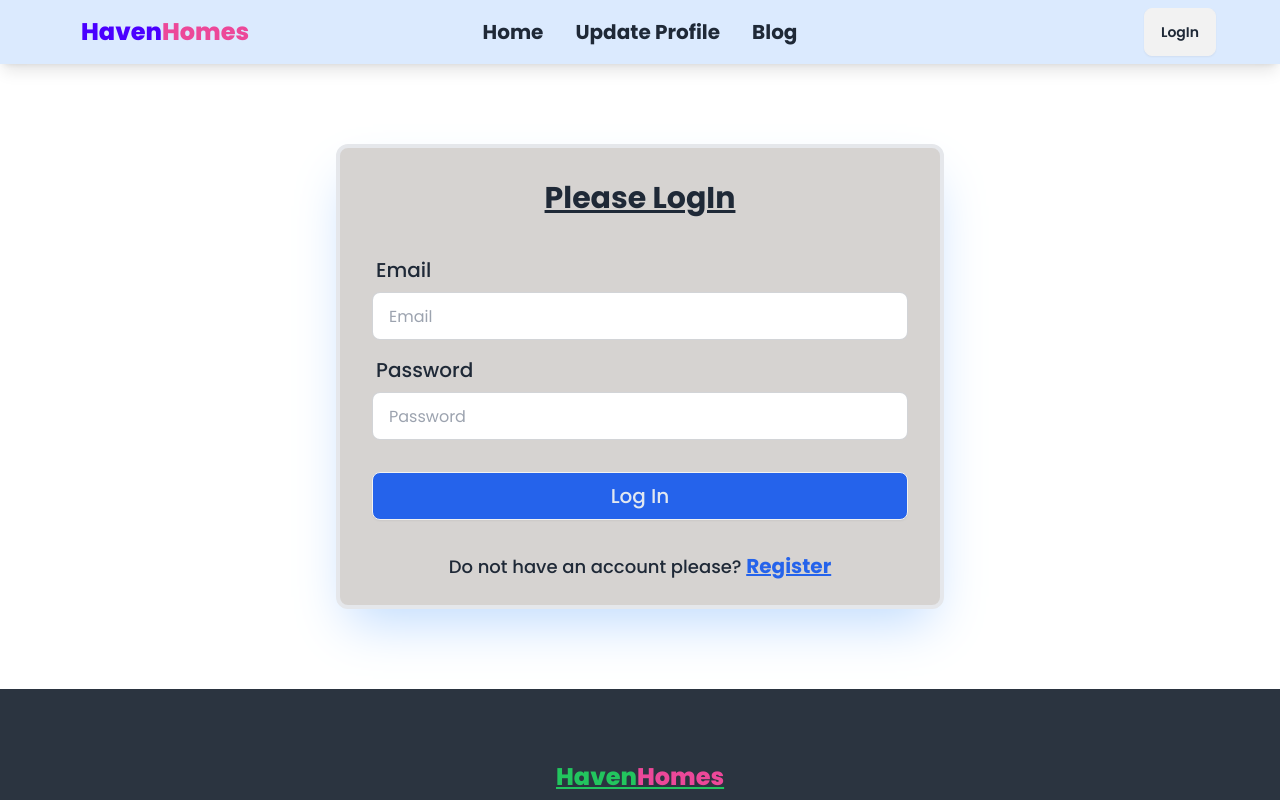
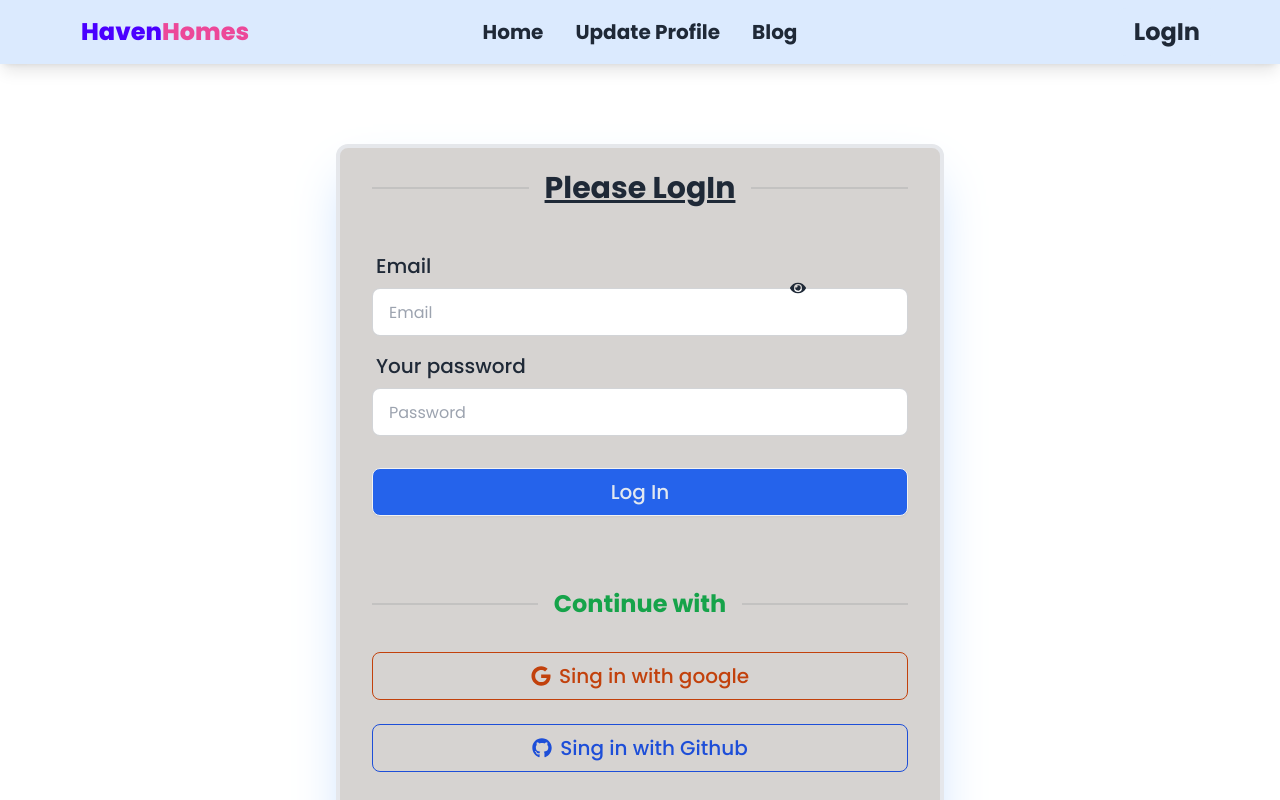
Before and after one commit to AhmedMiraz1/home-haven, a React (Vite) app: page /login in a window 1280 px wide. Shown: the top 800 px of the page. Built offline with nearby package versions, Linux system fonts and the light colour scheme; no server answers.

Commit message:
update profile function added

```diff
--- a/package.json
+++ b/package.json
@@ -17,8 +17,10 @@
     "match-sorter": "^6.3.4",
     "react": "^18.2.0",
     "react-dom": "^18.2.0",
+    "react-hook-form": "^7.51.3",
     "react-icons": "^5.0.1",
     "react-router-dom": "^6.22.3",
+    "react-toastify": "^10.0.5",
     "sort-by": "^1.2.0",
     "swiper": "^11.1.1"
   },
--- a/src/components/Navbar.jsx
+++ b/src/components/Navbar.jsx
@@ -1,9 +1,12 @@
 import { Link, NavLink } from "react-router-dom";
 import 'animate.css';
+import { useContext } from "react";
+import { AuthContext } from "../provider/AuthProvider";
 
 
 
 const Navbar = () => {
+  const {user, logOut} = useContext(AuthContext)
 
     return (
         <div className="navbar bg-blue-100 px-8 md:px-12 lg:px-16 shadow-lg">
@@ -45,8 +48,37 @@ const Navbar = () => {
         </div>
 
         <div className="navbar-end">
+          {
+            user? <div className="dropdown dropdown-end">
+              <label tabIndex={0} className="btn btn-ghost btn-circle avatar ">
+                <div className="w-10 rounded-full">
+                  <img src={user?.photoURl || "https://i.ibb.co/G2TCGVY/mehedi1-Photo-Room-1.png"} alt="Mehedi" />
 
-          <Link to= '/login' className="btn">LogIn</Link>
+                </div>
+              </label>
+              <ul tabIndex={0} className="menu menu-sm dropdown-content mt-3 z-[3]  shadow-base-100 bg-slate-300 rounded-box w-52 border ">
+                <li  className="border px-6 py-2  rounded-xl">
+                 <button className="btn btn-sm btn-ghost  ">{user?.displayName || "User Not found"} </button>
+                </li>
+                <li className="my-4  border px-6 py-2  rounded-xl">
+                  <button className="btn btn-sm btn-ghost  ">
+                    Update profile
+
+                  </button>
+                </li>
+                <li  className="border px-6 py-2 rounded-xl">
+                 <button onClick={logOut}
+                  className="btn btn-sm btn-ghost ">Logout </button>
+                </li>
+
+              </ul>
+
+            </div>
+            :
+            <Link to= '/login' className="btn bg-blue-100 border-none btn-outline text-lg md:text-xl lg:text-2xl md:font-bold">LogIn</Link>
+          }
+
+
         </div>
       </div>
     );
--- /dev/null
+++ b/src/components/PrivateRoute.jsx
@@ -0,0 +1,23 @@
+import { useContext } from "react";
+import { AuthContext } from "../provider/AuthProvider";
+import { Navigate, useLocation } from "react-router-dom";
+
+
+const PrivateRoute = ({children}) => {
+    const {user, loading} =useContext(AuthContext)
+    const location = useLocation()
+
+    if(loading){
+        return <div className="loading loading-spinner loading-lg mt-10"></div>
+    }
+    if(!user){
+        return <Navigate to= "/login" state={location?.pathname || '/'}/>
+    }
+    return (
+        <div>
+            {children}
+        </div>
+    );
+};
+
+export default PrivateRoute;
--- /dev/null
+++ b/src/components/SocialLogin.jsx
@@ -0,0 +1,54 @@
+import { useContext } from "react";
+import { FaGithub, FaGoogle } from "react-icons/fa";
+import { AuthContext } from "../provider/AuthProvider";
+import { useLocation, useNavigate } from "react-router-dom";
+
+const SocialLogin = () => {
+  const { googleLogin, githubLogin } = useContext(AuthContext);
+
+  //navigation
+
+  const navigate = useNavigate()
+  const location = useLocation()
+  const form = location?.state || '/'
+
+  const handelSocialLogin = socialProvider =>{
+    socialProvider()
+    .then(result => {
+        const user =result.user
+        console.log(user);
+        if(user){
+            navigate(form)
+        }
+    })
+  }
+  return (
+    <div>
+      <h1 className="text-center divider text-2xl font-bold text-green-600">Continue with </h1>
+      <div className="flex flex-col">
+        <button
+          onClick={() => handelSocialLogin(googleLogin)}
+          className=" btn btn-outline my-6 text-orange-700 text-xl font-medium"
+        >
+          {" "}
+          <span>
+            <FaGoogle />
+          </span>{" "}
+          Sing in with google
+        </button>
+        <button
+          onClick={() => handelSocialLogin(githubLogin)}
+          className=" btn btn-outline text-xl font-medium text-blue-700"
+        >
+          {" "}
+          <span>
+            <FaGithub />
+          </span>
+          Sing in with Github
+        </button>
+      </div>
+    </div>
+  );
+};
+
+export default SocialLogin;
--- a/src/firebase/firebase.config.js
+++ b/src/firebase/firebase.config.js
@@ -19,4 +19,4 @@ const firebaseConfig = {
 const app = initializeApp(firebaseConfig);
 const auth = getAuth(app);
 
-export default auth
+export default auth ;
--- a/src/pages/Home.jsx
+++ b/src/pages/Home.jsx
@@ -8,7 +8,7 @@ const Home = () => {
 
  const [houses, setHouses]=useState([])
  useEffect(() => {
-    fetch("residential.json")
+    fetch("/residential.json")
       .then((res) => res.json())
       .then((data) => setHouses(data));
   }, []);
--- a/src/pages/Login.jsx
+++ b/src/pages/Login.jsx
@@ -1,36 +1,116 @@
-import { Link } from "react-router-dom";
+import { useContext, useState } from "react";
+import { Link, useLocation, useNavigate } from "react-router-dom";
+import { AuthContext } from "../provider/AuthProvider";
+import { FaEye, FaEyeSlash } from "react-icons/fa";
+import { ToastContainer, toast } from 'react-toastify';
+
+import 'react-toastify/dist/ReactToastify.css';
+import SocialLogin from "../components/SocialLogin";
+
+const Login = () => {
+  const [showPassword, setShowPassword] = useState(false);
+  const [success, setSuccess] = useState("");
+  const [logInError, setLogInError] = useState("");
+  const { singInUser } = useContext(AuthContext);
+
+   //navigation
+
+   const navigate = useNavigate()
+   const location = useLocation()
 
 
-const Login = () => {
+  const handelLogin = (e) => {
+    e.preventDefault();
 
-    const handelLogin = e => {
-        e.preventDefault()
-        console.log(e.currentTarget);
-        const form = new FormData(e.currentTarget)
+    const form = new FormData(e.currentTarget);
+    const email = form.get("email");
+    const password = form.get("password");
     console.log(form);
+    setLogInError("");
+    setSuccess("");
+    singInUser(email, password)
+      .then((result) => {
+        const user = result.user
+        if(user){
+          navigate(location?.state || '/' )
         }
+        setSuccess( 'LogIn successfully',toast("LogIn successfully"),user);
+      })
+      .catch((error) => {
+        console.log(error);
+        setLogInError("Did not match your user ", toast.error("Did not match your user"), error.message);
+      });
+  };
   return (
     <div className="border-4 w-full md:w-3/4 lg:w-1/2 mx-auto my-20 rounded-xl bg-stone-300 shadow-2xl shadow-blue-200 ">
-            <h1 className="text-center text-xl md:text-2xl lg:text-3xl font-bold mt-8 underline">Please LogIn</h1>
+      <h1 className="text-center text-xl md:text-2xl lg:text-3xl font-bold mt-8 underline divider px-8">
+        Please LogIn
+      </h1>
       <form onSubmit={handelLogin} className="card-body ">
         <div className="form-control">
           <label className="label">
             <span className="label-text text-xl font-medium">Email</span>
           </label>
-          <input type="email" name="email" placeholder="Email" className="input input-bordered" required />
+          <input
+            type="email"
+            name="email"
+            placeholder="Email"
+            className="input input-bordered"
+            required
+          />
         </div>
         <div className="form-control">
           <label className="label">
-            <span className="label-text text-xl font-medium">Password</span>
+            <span className="label-text text-xl font-medium">
+              {" "}
+              Your password
+            </span>
           </label>
-          <input type="password" name="password" placeholder="Password" className="input input-bordered" required />
-
+          <input
+            type={showPassword ? "text" : "password"}
+            name="password"
+            placeholder="Password"
+            className="input input-bordered relative"
+            required
+          />
+          <span
+            className="absolute top-[54%] right-[18%] md:right-[23%] md:top-[54%] lg:top-[35%] lg:right-[37%]"
+            onClick={() => setShowPassword(!showPassword)}
+          >
+            {showPassword ? <FaEyeSlash /> : <FaEye />}
+          </span>
         </div>
         <div className="form-control mt-6">
-        <button className="btn bg-blue-600 text-slate-200 font-medium text-xl">Log In</button>
+          <button className="btn bg-blue-600 text-slate-200 font-medium text-xl">
+            Log In
+          </button>
         </div>
+
       </form>
-      <p className="text-center mb-6 text-lg font-medium">Do not have an account please? <Link to='/register' className="text-xl font-bold text-blue-600 btn-link">Register</Link></p>
+     <div className="mb-8 p-8">
+     <SocialLogin/>
+     </div>
+
+      {logInError && (
+        <p className="text-red-500 text-center mb-6 font-medium text-xl">
+          {logInError}
+        </p>
+      )}
+      {success && (
+        <p className="text-green-500 text-center mb-6 font-medium text-xl">
+          {success}
+        </p>
+      )}
+      <p className="text-center mb-6 text-lg font-medium">
+        Do not have an account please?{" "}
+        <Link
+          to="/register"
+          className="text-xl font-bold text-blue-600 btn-link"
+        >
+          Register
+        </Link>
+      </p>
+      <ToastContainer />
     </div>
   );
 };
--- a/src/pages/Register.jsx
+++ b/src/pages/Register.jsx
@@ -1,15 +1,24 @@
 import { useContext, useState } from "react";
-import { Link } from "react-router-dom";
+import { Link,  useNavigate } from "react-router-dom";
 import { AuthContext } from "../provider/AuthProvider";
 import { FaEye, FaEyeSlash } from "react-icons/fa";
+import { ToastContainer, toast } from "react-toastify";
+
+import "react-toastify/dist/ReactToastify.css";
 
 const Register = () => {
   const [registerError, setRegisterError] = useState("");
   const [success, setSuccess] = useState("");
   const [showPassword, setShowPassword] = useState(false);
-  const { createUser } = useContext(AuthContext);
+  const { createUser, updateUserProfile } = useContext(AuthContext);
+
+  //navigation
+
+  const navigate = useNavigate();
+
   const handelRegister = (e) => {
     e.preventDefault();
+
     console.log(e.currentTarget);
     const form = new FormData(e.currentTarget);
     const name = form.get("name");
@@ -19,33 +28,58 @@ const Register = () => {
     console.log(name, photo, email, password);
 
     if (password.length < 6) {
-      setRegisterError("password should be at least 6 characters");
+      setRegisterError(
+        "password should be at least 6 characters",
+        toast.error("password should be at least 6 characters")
+      );
       return;
     } else if (!/[A-Z]/.test(password)) {
       setRegisterError(
-        "Your password should have at least one upperCase character"
+        "Your password should have at least one upperCase character",
+        toast.error(
+          "Your password should have at least one upperCase character"
+        )
       );
       return;
     } else if (!/[a-z]/.test(password)) {
       setRegisterError(
-        "Your password should have at least one lowerCase character"
+        "Your password should have at least one lowerCase character",
+        toast.error(
+          "Your password should have at least one lowerCase character"
+        )
       );
       return;
     }
     setRegisterError("");
+
     setSuccess("");
     createUser(email, password)
       .then((result) => {
-        console.log(result.user);
-        setSuccess("User created successfully", result.user);
+
+        // update profile
+        updateUserProfile(name, photo)
+        .then(() => {
+          navigate("/");
+        });
+
+        const user = result.user;
+        setSuccess(
+          "User created successfully",
+          toast("User created successfully"),
+          user
+        );
       })
       .catch((error) => {
-        setRegisterError("You have already registered", error.message);
+        setRegisterError(
+          "You have already registered",
+          toast.error("You have already registered"),
+          error.message
+        );
       });
   };
   return (
     <div className="border-4 w-full md:w-3/4 lg:w-1/2 mx-auto my-20 rounded-xl bg-stone-300 shadow-2xl shadow-blue-200 ">
-      <h1 className="text-center text-xl md:text-2xl lg:text-3xl font-bold mt-8 underline">
+      <h1 className="text-center text-xl md:text-2xl lg:text-3xl font-bold mt-8 underline divider px-8">
         Please Register{" "}
       </h1>
       <form onSubmit={handelRegister} className="card-body ">
@@ -101,7 +135,7 @@ const Register = () => {
             required
           />
           <span
-            className="absolute top-[80%] right-[20%] md:right-[29%] md:top-[81%] lg:top-[53%] lg:right-[37%]"
+            className="absolute top-[80%] right-[20%] md:right-[29%] md:top-[81%] lg:top-[52%] lg:right-[37%]"
             onClick={() => setShowPassword(!showPassword)}
           >
             {showPassword ? <FaEyeSlash /> : <FaEye />}
@@ -129,6 +163,7 @@ const Register = () => {
           Login
         </Link>
       </p>
+      <ToastContainer />
     </div>
   );
 };
--- a/src/provider/AuthProvider.jsx
+++ b/src/provider/AuthProvider.jsx
@@ -1,26 +1,87 @@
-import { createUserWithEmailAndPassword } from "firebase/auth";
-import { createContext, useState } from "react";
+import {
+  createUserWithEmailAndPassword,
+  onAuthStateChanged,
+  signInWithEmailAndPassword,
+  signInWithPopup,
+  GoogleAuthProvider,
+  GithubAuthProvider,
+  signOut,
+  updateProfile,
+} from "firebase/auth";
+import { createContext, useEffect, useState } from "react";
 import auth from "../firebase/firebase.config";
 
-export const  AuthContext =createContext(null)
+export const AuthContext = createContext(null);
 
-const AuthProvider = ({children}) => {
-    const  [user, setUser]= useState(null)
+// social auth providers
+const googleProvider = new GoogleAuthProvider();
 
-    const createUser = (email, password)=>{
-        return createUserWithEmailAndPassword(auth, email, password)
+const githubProvider = new GithubAuthProvider();
 
-    }
-    const authInfo = {
-        user,
-        createUser,
+const AuthProvider = ({ children }) => {
+  const [user, setUser] = useState(null);
+  const [loading, setLoading] = useState(true);
 
-    }
-    return (
-        <AuthContext.Provider value={authInfo}>
-            {children}
-        </AuthContext.Provider>
-    );
+  // create user
+  const createUser = (email, password) => {
+    setLoading(true);
+    return createUserWithEmailAndPassword(auth, email, password);
+  };
+
+  // update user profile
+  const updateUserProfile = (name, image ) =>{
+     return updateProfile(auth.currentUser, {
+        displayName: name,
+        photoURL: image
+      })
+  }
+
+  // sing in user
+  const singInUser = (email, password) => {
+    setLoading(true);
+    return signInWithEmailAndPassword(auth, email, password);
+  };
+
+  //google login
+  const googleLogin = () => {
+    setLoading(true);
+    return signInWithPopup(auth, googleProvider);
+  };
+  //github login
+  const githubLogin = () => {
+    setLoading(true);
+    return signInWithPopup(auth, githubProvider);
+  };
+
+  // logout
+  const logOut = () => {
+    setUser(null);
+    signOut(auth);
+  };
+
+  // observer
+  useEffect(() => {
+    const unsubscribe = onAuthStateChanged(auth, (user) => {
+      if (user) {
+        setUser(user);
+        setLoading(false);
+      }
+    });
+    return () => unsubscribe();
+  }, []);
+  const authInfo = {
+    user,
+    createUser,
+    singInUser,
+    googleLogin,
+    githubLogin,
+    logOut,
+    loading,
+    updateUserProfile
+  };
+  return (
+    <AuthContext.Provider value={authInfo}>{children}</AuthContext.Provider>
+  );
 };
 
 export default AuthProvider;
--- a/src/routes/Router.jsx
+++ b/src/routes/Router.jsx
@@ -7,6 +7,7 @@ import UpdateProfile from "../pages/UpdateProfile";
 import Login from "../pages/Login";
 import Register from "../pages/Register";
 import HouseDetails from "../pages/HouseDetails";
+import PrivateRoute from "../components/PrivateRoute";
 
 const router = createBrowserRouter([
 
@@ -22,7 +23,7 @@ const router = createBrowserRouter([
             },
             {
                 path:'/house/:id',
-                element: <HouseDetails/>,
+                element:<PrivateRoute> <HouseDetails/></PrivateRoute>,
                 loader: ()=> fetch("/residential.json")
 
 
```
Also changed, not shown: src/pages/HouseDetails.jsx (+4 -4 lines), 1 other file (tests, documents, lock files or other folders). Lines whose indentation alone changed are shown as unchanged.
